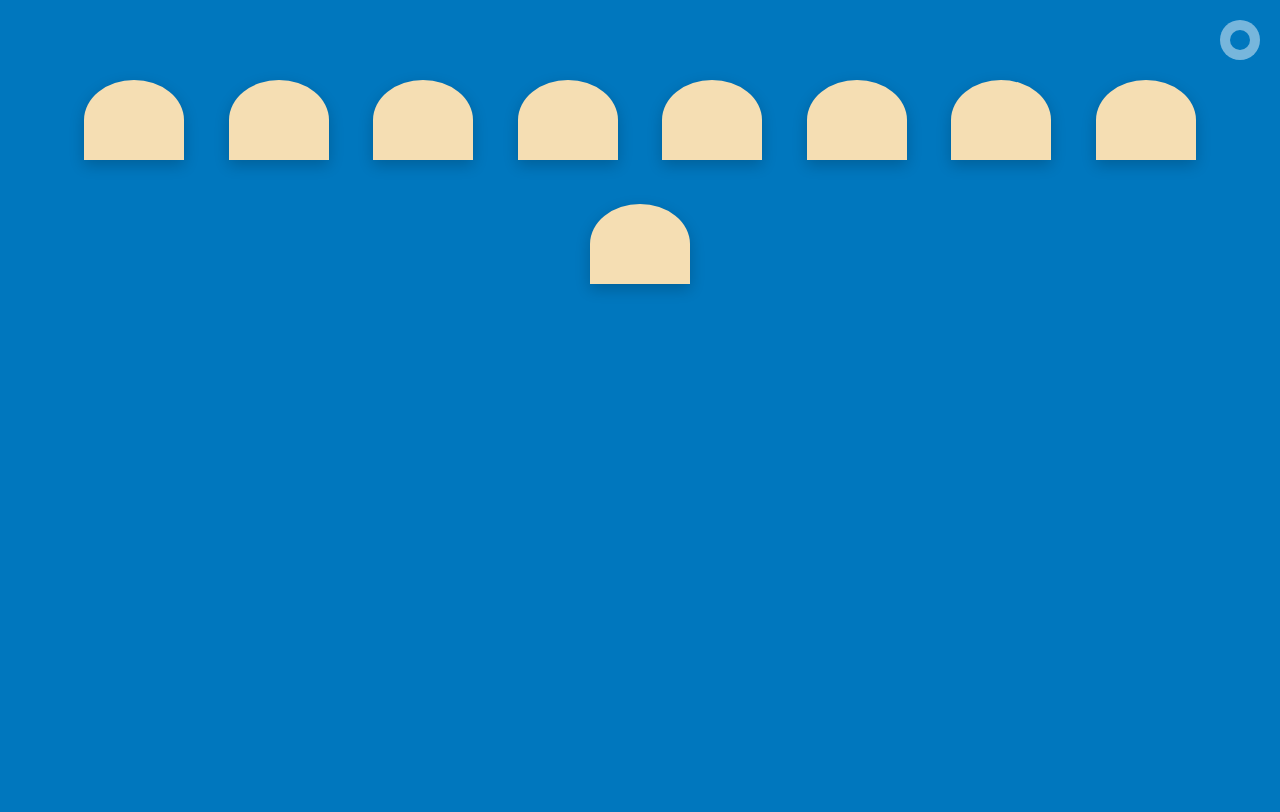
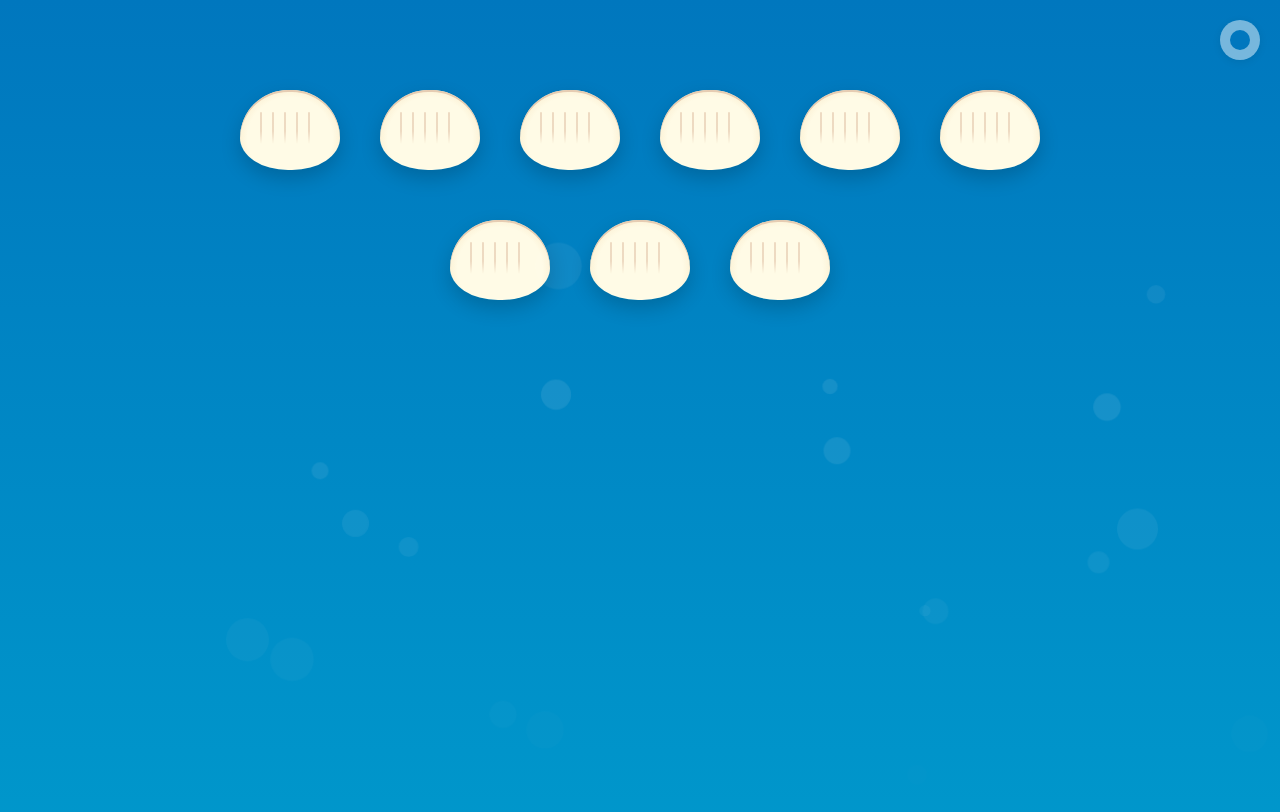
Before and after one commit to klkingkl99/oceanworld, a plain HTML site: page index.html in a window 1280 px wide. Drawn offline with Linux system fonts and the light colour scheme.

Commit message:
Add files via upload

```diff
--- a/index.html
+++ b/index.html
@@ -4,27 +4,192 @@
     <meta charset="UTF-8">
     <title>珍珠捕捞游戏</title>
     <style>
-        body { background: #0077be; margin: 0; overflow: hidden; font-family: Arial, sans-serif; }
-        .shell { width: 100px; height: 80px; margin: 20px; background: #f5deb3; border-radius: 50% 50% 0 0; display: inline-block; cursor: pointer; box-shadow: 0 5px 15px rgba(0,0,0,0.2);}
-        .shell:hover { transform: scale(1.1);}
-        .popup { display: none; position: fixed; top: 40%; left: 50%; transform: translate(-50%,-50%); background: #fff; padding: 20px; border-radius: 10px; box-shadow: 0 5px 25px rgba(0,0,0,0.3);}
-        .claim-button { margin-top: 20px; padding: 10px 30px; background: #4CAF50; color: #fff; border: none; border-radius: 5px; cursor: pointer; font-size: 16px;}
-        .music-control { position: fixed; top: 20px; right: 20px; width: 40px; height: 40px; background: #fff7; border-radius: 50%; cursor: pointer; display: flex; align-items: center; justify-content: center; }
-        .music-icon { width: 20px; height: 20px; background: #0077be; border-radius: 50%; }
-        .muted .music-icon { background: #ff0000; }
+        body {
+            background: linear-gradient(to bottom, #0077be 0%, #0099cc 100%);
+            margin: 0;
+            min-height: 100vh;
+            font-family: Arial, sans-serif;
+            overflow-x: hidden;
+        }
+        .shells-wrapper {
+            display: flex;
+            flex-wrap: wrap;
+            justify-content: center;
+            align-items: flex-start;
+            gap: 40px 40px;
+            max-width: 900px;
+            margin: 80px auto 0 auto;
+        }
+        .shell {
+            width: 100px;
+            height: 90px;
+            position: relative;
+            cursor: pointer;
+            transition: transform 0.2s;
+            display: flex;
+            align-items: flex-end;
+            justify-content: center;
+            background: none;
+        }
+        .shell:hover {
+            transform: scale(1.08);
+        }
+        .shell-shape {
+            width: 100px;
+            height: 80px;
+            background: radial-gradient(ellipse at 50% 60%, #fffbe6 60%, #f5deb3 100%);
+            border-radius: 60px 60px 60px 60px / 60px 60px 40px 40px;
+            box-shadow: 0 8px 20px rgba(0,0,0,0.18), 0 2px 0 #e6ccb2 inset;
+            position: absolute;
+            bottom: 0;
+            left: 0;
+        }
+        .shell-lines {
+            position: absolute;
+            bottom: 18px;
+            left: 50%;
+            width: 80px;
+            height: 40px;
+            transform: translateX(-50%);
+            pointer-events: none;
+        }
+        .shell-lines span {
+            display: block;
+            position: absolute;
+            height: 32px;
+            width: 2px;
+            background: linear-gradient(to bottom, #e6ccb2 60%, #fffbe6 100%);
+            border-radius: 2px;
+            opacity: 0.7;
+        }
+        .shell-lines span:nth-child(1) { left: 10px; }
+        .shell-lines span:nth-child(2) { left: 22px; }
+        .shell-lines span:nth-child(3) { left: 34px; }
+        .shell-lines span:nth-child(4) { left: 46px; }
+        .shell-lines span:nth-child(5) { left: 58px; }
+        .shell.clicked .shell-shape {
+            box-shadow: 0 0 30px 10px #ffe4b5, 0 8px 20px rgba(0,0,0,0.18);
+            filter: brightness(1.1);
+        }
+        .popup {
+            display: none;
+            position: fixed;
+            top: 40%;
+            left: 50%;
+            transform: translate(-50%,-50%);
+            background: #fff;
+            padding: 24px 36px;
+            border-radius: 14px;
+            box-shadow: 0 5px 25px rgba(0,0,0,0.18);
+            z-index: 100;
+            text-align: center;
+        }
+        .claim-button {
+            margin-top: 20px;
+            padding: 10px 30px;
+            background: #4CAF50;
+            color: #fff;
+            border: none;
+            border-radius: 5px;
+            cursor: pointer;
+            font-size: 16px;
+        }
+        .music-control {
+            position: fixed;
+            top: 20px;
+            right: 20px;
+            width: 40px;
+            height: 40px;
+            background: #fff7;
+            border-radius: 50%;
+            cursor: pointer;
+            display: flex;
+            align-items: center;
+            justify-content: center;
+            z-index: 10;
+            box-shadow: 0 2px 8px rgba(0,0,0,0.08);
+        }
+        .music-icon {
+            width: 20px;
+            height: 20px;
+            background: #0077be;
+            border-radius: 50%;
+            position: relative;
+        }
+        .muted .music-icon {
+            background: #ff0000;
+        }
+        /* 气泡动画 */
+        @keyframes bubble {
+            0% { transform: translateY(0) scale(1); opacity: 0; }
+            50% { opacity: 0.5; }
+            100% { transform: translateY(-100vh) scale(1.5); opacity: 0; }
+        }
+        .bubble {
+            position: fixed;
+            bottom: -20px;
+            background-color: rgba(255, 255, 255, 0.18);
+            border-radius: 50%;
+            z-index: 0;
+        }
     </style>
 </head>
 <body>
-    <div style="text-align:center;margin-top:60px;">
-        <div class="shell" onclick="openShell(this)"></div>
-        <div class="shell" onclick="openShell(this)"></div>
-        <div class="shell" onclick="openShell(this)"></div>
-        <div class="shell" onclick="openShell(this)"></div>
-        <div class="shell" onclick="openShell(this)"></div>
-        <div class="shell" onclick="openShell(this)"></div>
-        <div class="shell" onclick="openShell(this)"></div>
-        <div class="shell" onclick="openShell(this)"></div>
-        <div class="shell" onclick="openShell(this)"></div>
+    <div class="shells-wrapper">
+        <div class="shell" onclick="openShell(this)">
+            <div class="shell-shape"></div>
+            <div class="shell-lines">
+                <span></span><span></span><span></span><span></span><span></span>
+            </div>
+        </div>
+        <div class="shell" onclick="openShell(this)">
+            <div class="shell-shape"></div>
+            <div class="shell-lines">
+                <span></span><span></span><span></span><span></span><span></span>
+            </div>
+        </div>
+        <div class="shell" onclick="openShell(this)">
+            <div class="shell-shape"></div>
+            <div class="shell-lines">
+                <span></span><span></span><span></span><span></span><span></span>
+            </div>
+        </div>
+        <div class="shell" onclick="openShell(this)">
+            <div class="shell-shape"></div>
+            <div class="shell-lines">
+                <span></span><span></span><span></span><span></span><span></span>
+            </div>
+        </div>
+        <div class="shell" onclick="openShell(this)">
+            <div class="shell-shape"></div>
+            <div class="shell-lines">
+                <span></span><span></span><span></span><span></span><span></span>
+            </div>
+        </div>
+        <div class="shell" onclick="openShell(this)">
+            <div class="shell-shape"></div>
+            <div class="shell-lines">
+                <span></span><span></span><span></span><span></span><span></span>
+            </div>
+        </div>
+        <div class="shell" onclick="openShell(this)">
+            <div class="shell-shape"></div>
+            <div class="shell-lines">
+                <span></span><span></span><span></span><span></span><span></span>
+            </div>
+        </div>
+        <div class="shell" onclick="openShell(this)">
+            <div class="shell-shape"></div>
+            <div class="shell-lines">
+                <span></span><span></span><span></span><span></span><span></span>
+            </div>
+        </div>
+        <div class="shell" onclick="openShell(this)">
+            <div class="shell-shape"></div>
+            <div class="shell-lines">
+                <span></span><span></span><span></span><span></span><span></span>
+            </div>
+        </div>
     </div>
     <div class="popup" id="popup">
         <p id="reward-message"></p>
@@ -38,6 +203,22 @@
         您的浏览器不支持音频元素。
     </audio>
     <script>
+        // 气泡动画
+        function createBubbles() {
+            for (let i = 0; i < 20; i++) {
+                const bubble = document.createElement('div');
+                bubble.classList.add('bubble');
+                const size = Math.random() * 30 + 10;
+                const left = Math.random() * 100;
+                bubble.style.width = `${size}px`;
+                bubble.style.height = `${size}px`;
+                bubble.style.left = `${left}%`;
+                const animationDuration = Math.random() * 10 + 5;
+                bubble.style.animation = `bubble ${animationDuration}s linear infinite`;
+                bubble.style.animationDelay = `${Math.random() * 5}s`;
+                document.body.appendChild(bubble);
+            }
+        }
         let isMusicPlaying = false;
         const musicControl = document.getElementById('musicBtn');
         const backgroundSound = document.getElementById('background-sound');
@@ -54,18 +235,18 @@
         function openShell(shell) {
             document.getElementById('reward-message').innerText = "恭喜获得奖励！";
             document.getElementById('popup').style.display = 'block';
-            shell.style.background = "#ffe4b5";
+            shell.classList.add('clicked');
             shell.style.pointerEvents = "none";
             if (!isMusicPlaying) toggleMusic();
         }
         function closePopup() {
             document.getElementById('popup').style.display = 'none';
         }
-        // 兼容GitHub Pages自动播放策略，首次用户点击才允许播放
         document.addEventListener('click', function enableAudio() {
             backgroundSound.load();
             document.removeEventListener('click', enableAudio);
         }, { once: true });
+        window.onload = createBubbles;
     </script>
 </body>
 </html>
```
